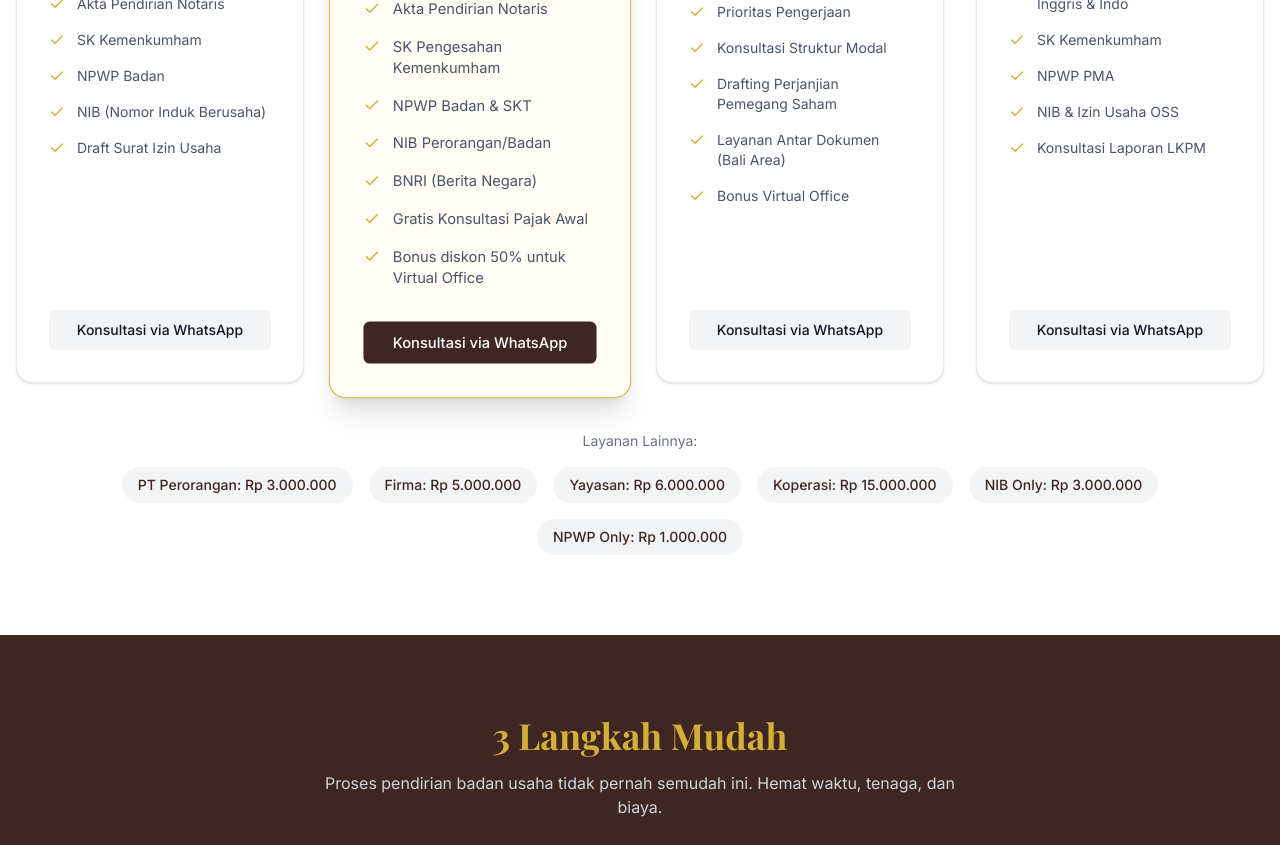
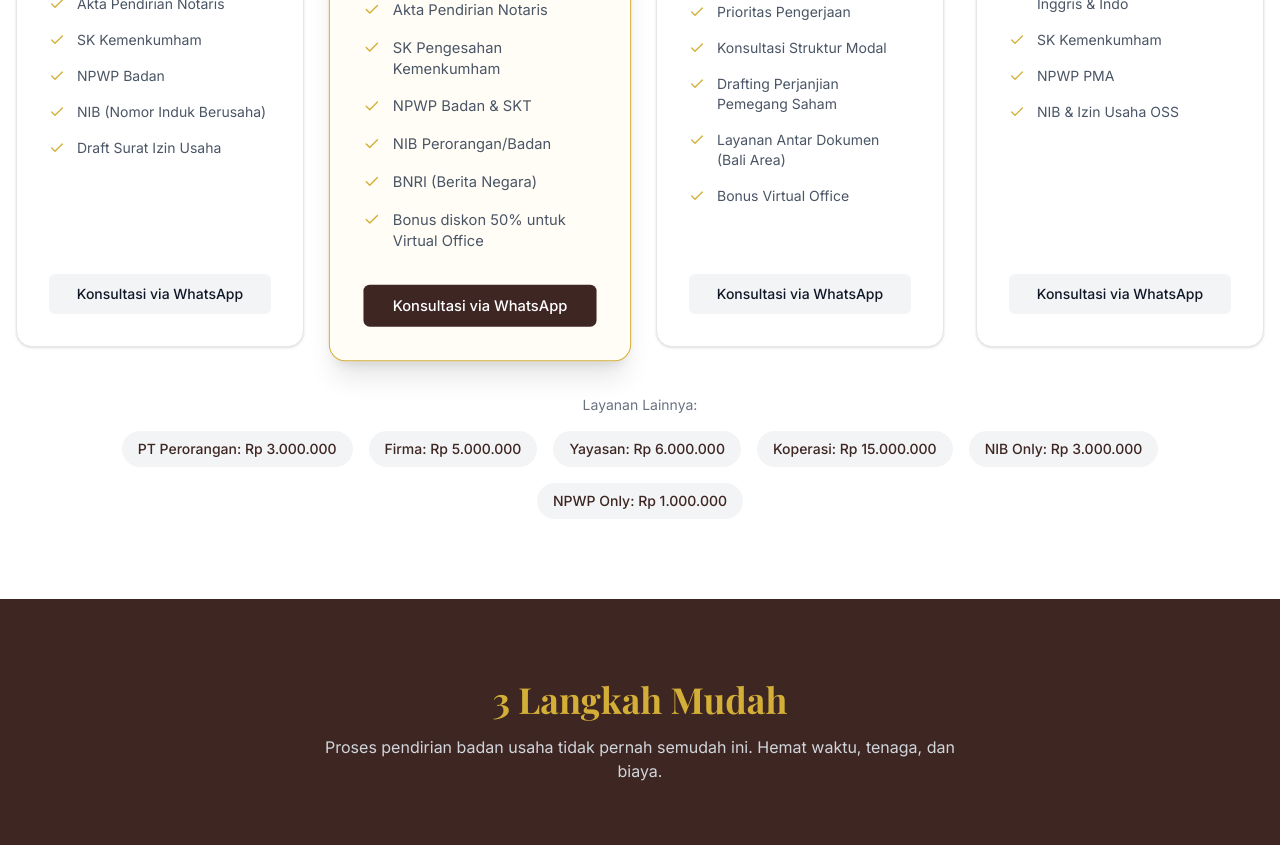
Before and after one commit to brofatkur/blegal, a React (Vite) app: page / in a window 1280 px wide. Shown: the part 2160-3005 px from the top of the page. Built offline with nearby package versions, Linux system fonts and the light colour scheme; a web font is replaced by a local one.

Commit message:
refactor(pricing): remove redundant services from pricing tiers
Update the standard and premium package inclusions to streamline service offerings.

```diff
--- a/src/components/sections/PricingTable.tsx
+++ b/src/components/sections/PricingTable.tsx
@@ -27,7 +27,6 @@ const pricingItems = [
       "NPWP Badan & SKT",
       "NIB Perorangan/Badan",
       "BNRI (Berita Negara)",
-      "Gratis Konsultasi Pajak Awal",
       "Bonus diskon 50% untuk Virtual Office"
     ],
     highlight: true,
@@ -56,7 +55,6 @@ const pricingItems = [
       "SK Kemenkumham",
       "NPWP PMA",
       "NIB & Izin Usaha OSS",
-      "Konsultasi Laporan LKPM",
     ],
     highlight: false,
     discount: "20%",
```
